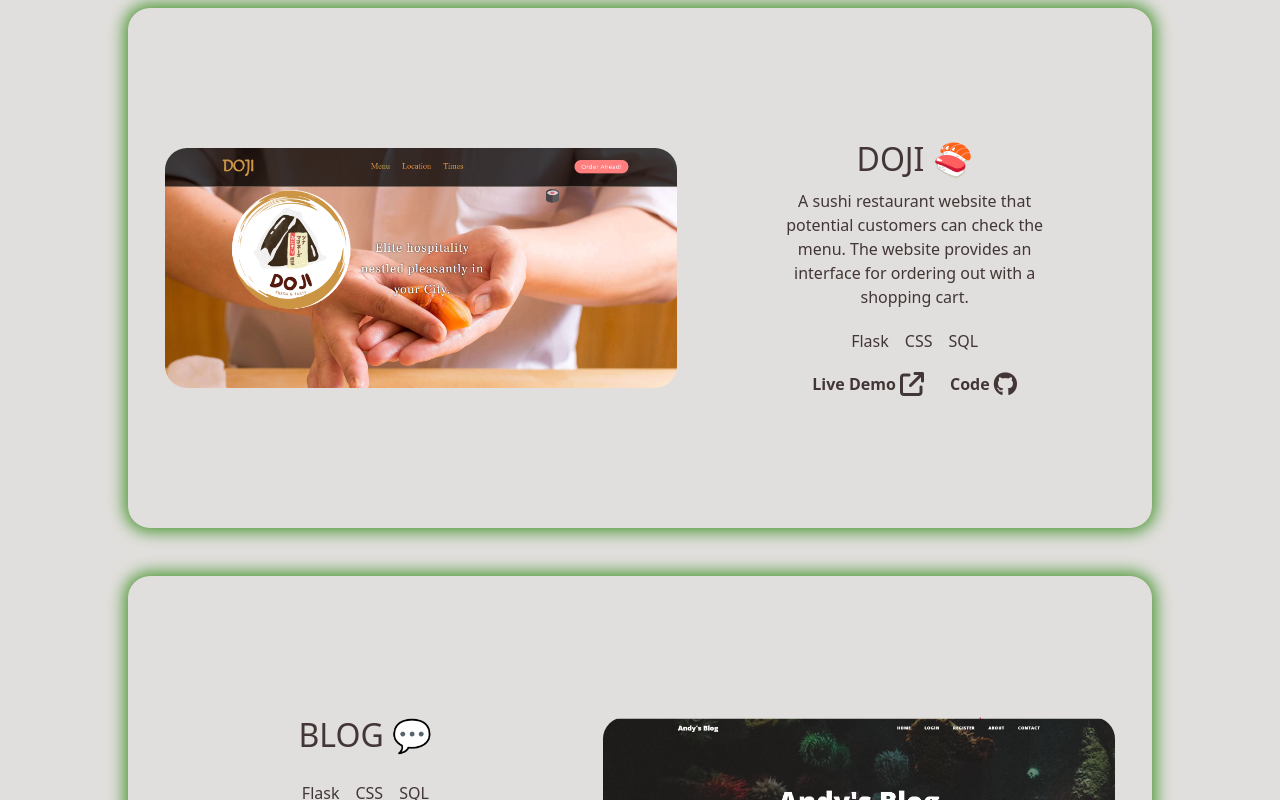
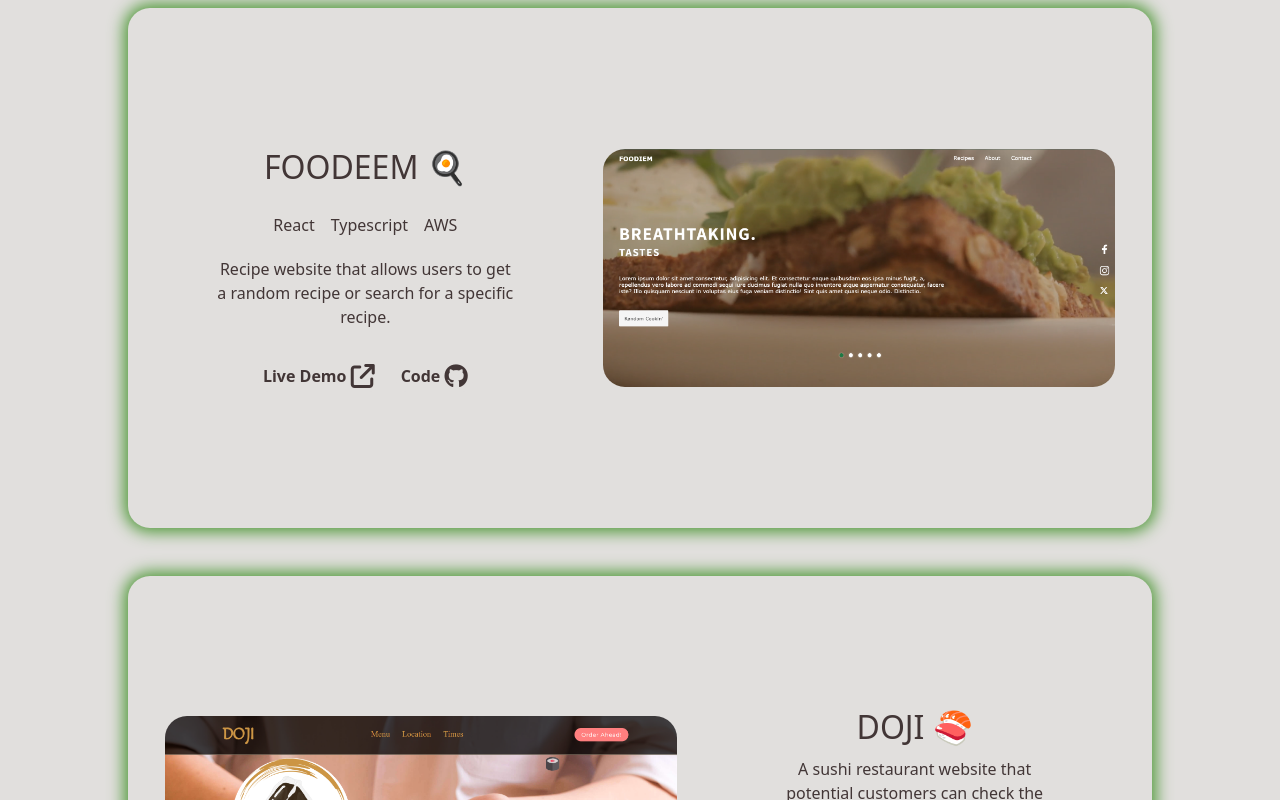
Before and after one commit to andrewymin/portfolio, a React (Vite) app: page / in a window 1280 px wide. Shown: the part 960-1760 px from the top of the page. Built offline with nearby package versions, Linux system fonts and the light colour scheme; no server answers.

Commit message:
add: recipe project add to project list

```diff
--- a/src/assets/projects.js
+++ b/src/assets/projects.js
@@ -1,4 +1,16 @@
 export const projects = [
+    {
+        codeType: 'webDev',
+        site: 'https://amplify.d1z00viocc7y7v.amplifyapp.com/',
+        code: 'https://github.com/andrewymin/Foodeem',
+        image: "./images/foodeem.png",
+        alt: "Recipe website",
+        title: "Foodeem 🍳",
+        description: "Recipe website that allows users to get a random recipe or search for a specific recipe.",
+        langs: ["React", "Typescript", "AWS"],
+        deploy: true,
+        left: false,
+    },
     {
         codeType: 'webDev',
         site: 'https://doji-sushi.vercel.app/',
```
Also changed, not shown: public/images/foodeem.png (added).
